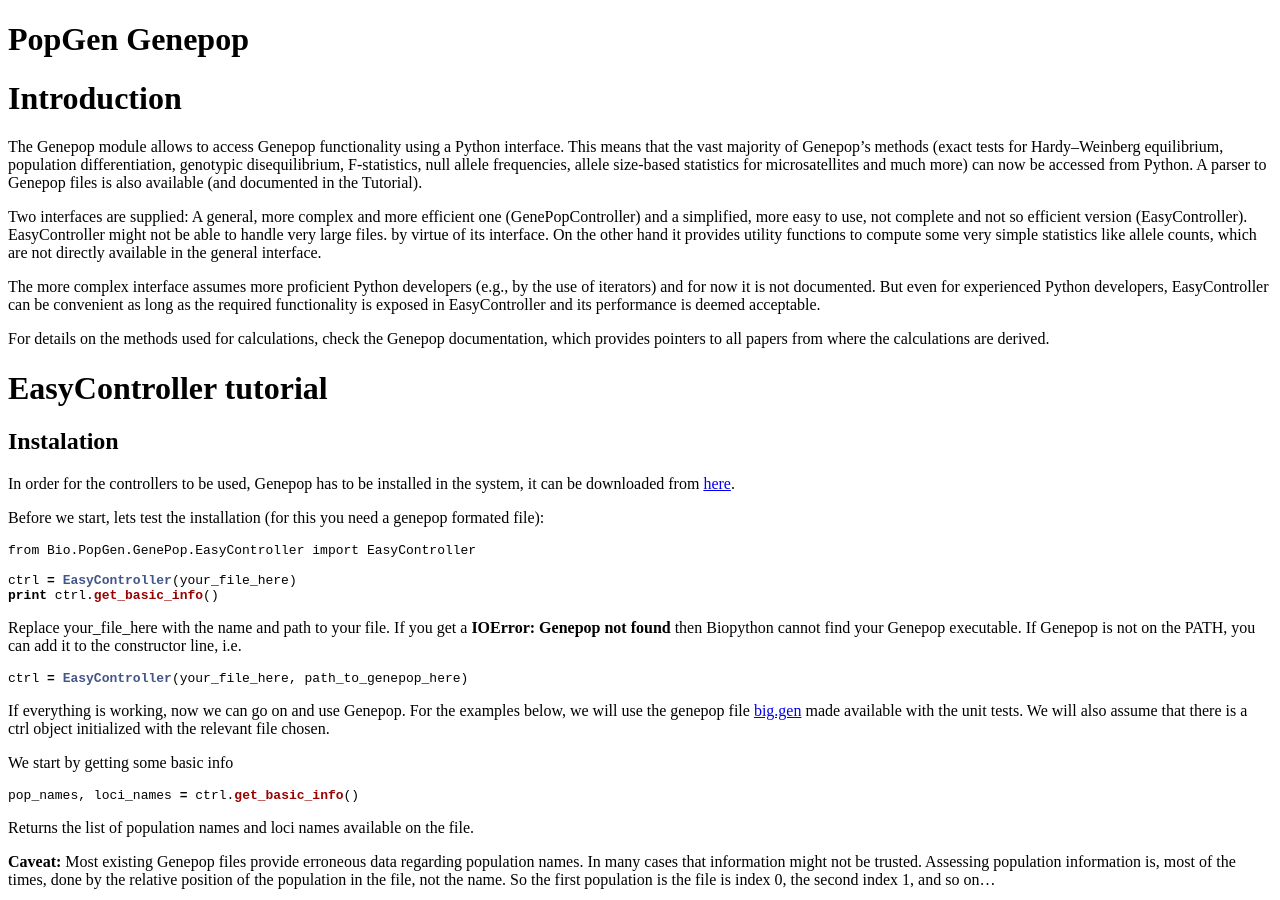
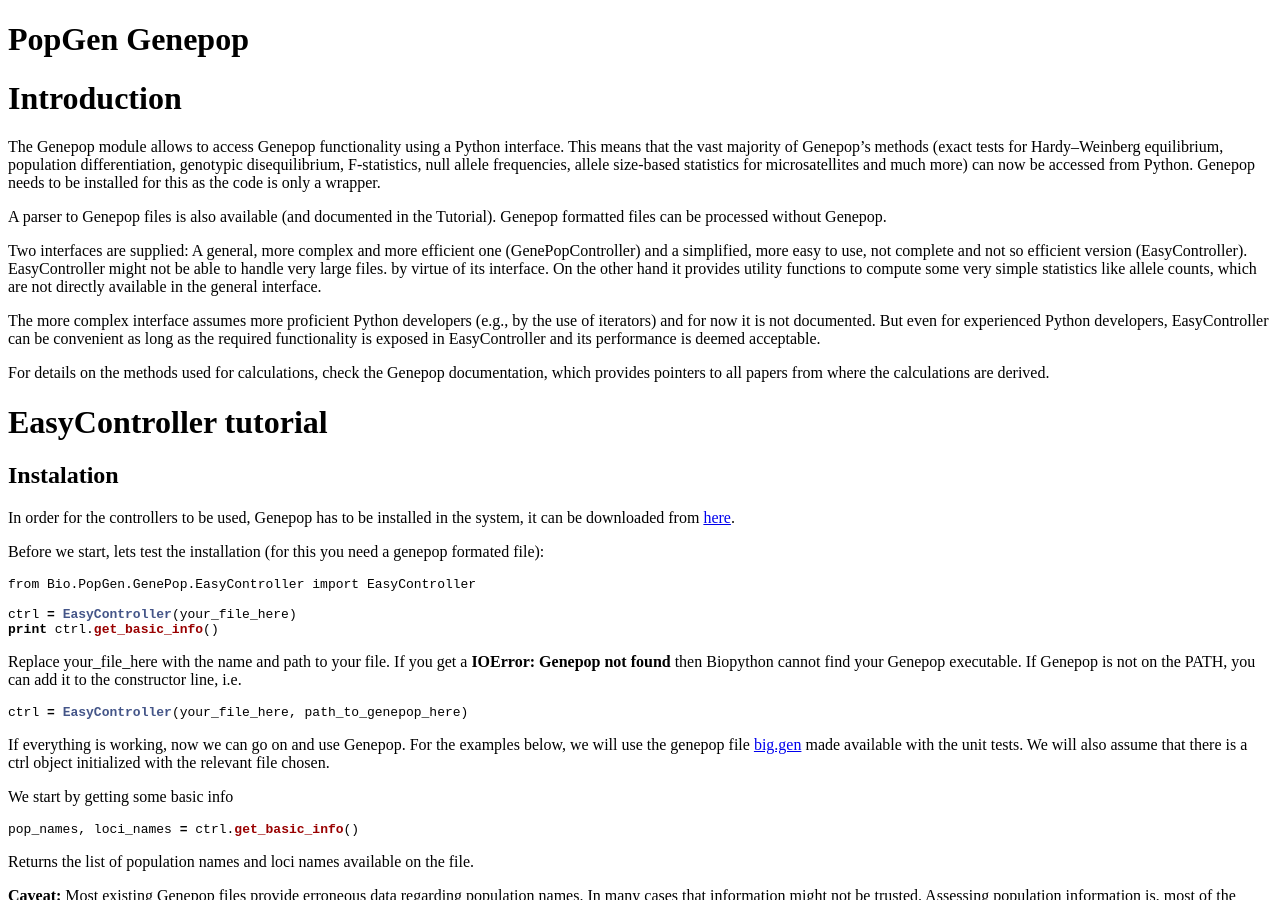
Before and after one commit to biopython/biopython.github.io, a Jekyll site: the page built from wiki/PopGen_Genepop.md, in a window 1280 px wide and 900 px high. Built offline with Jekyll 4.4.1, drawn with Linux system fonts in a browser that asks for light colours.

Commit message:
/* Introduction */

```diff
--- a/wiki/PopGen_Genepop.md
+++ b/wiki/PopGen_Genepop.md
@@ -12,8 +12,11 @@ interface. This means that the vast majority of Genepop's methods (exact
 tests for Hardy–Weinberg equilibrium, population differentiation,
 genotypic disequilibrium, F-statistics, null allele frequencies, allele
 size-based statistics for microsatellites and much more) can now be
-accessed from Python. A parser to Genepop files is also available (and
-documented in the Tutorial).
+accessed from Python. Genepop needs to be installed for this as the code
+is only a wrapper.
+
+A parser to Genepop files is also available (and documented in the
+Tutorial). Genepop formatted files can be processed without Genepop.
 
 Two interfaces are supplied: A general, more complex and more efficient
 one (GenePopController) and a simplified, more easy to use, not complete
```
Also changed, not shown: 1 other file.
